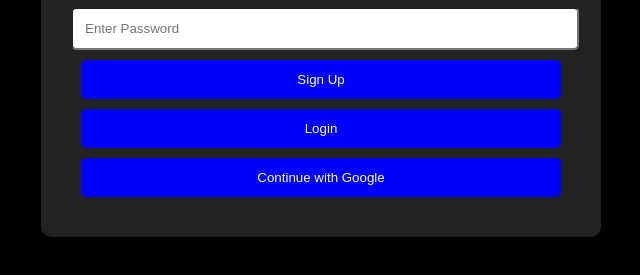
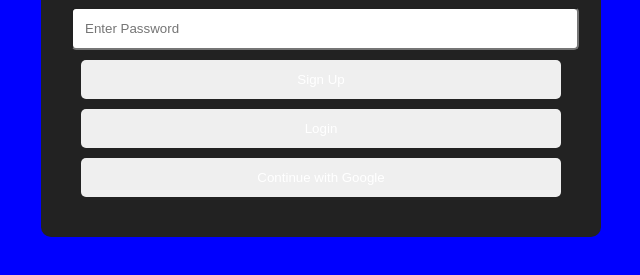
Before and after one commit to MARIAHUSSAIN123/task, a plain HTML site: page index.html in a window 1280 px wide. Shown: the part 353-628 px from the top of the page, without its empty margins (319-959 px from the left). Drawn offline with Linux system fonts and the light colour scheme; no server answers.

Commit message:
Update style.css

```diff
--- a/style.css
+++ b/style.css
@@ -1,5 +1,5 @@
 body {
-    background-color: black;
+    background-color: blue;
     color: white;
     font-family: Arial, sans-serif;
     display: flex;
@@ -35,11 +35,11 @@
     border-radius: 5px;
 }
 button {
-    background-color: blue;
+    background-color: golden;
     color: white;
     border: none;
     cursor: pointer;
 }
 button:hover {
-    background-color: darkblue;
+    background-color: pink;
 }
```
